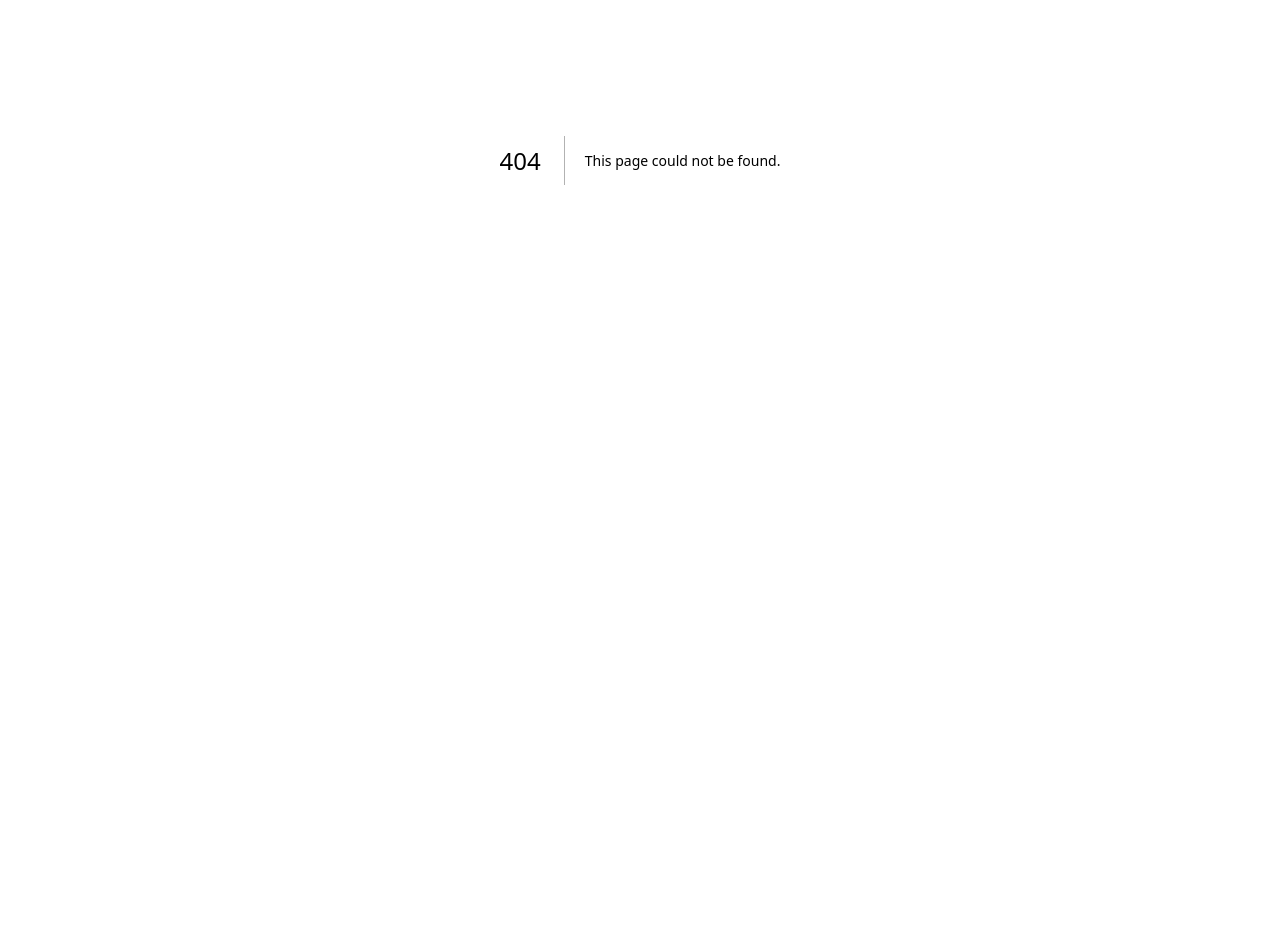
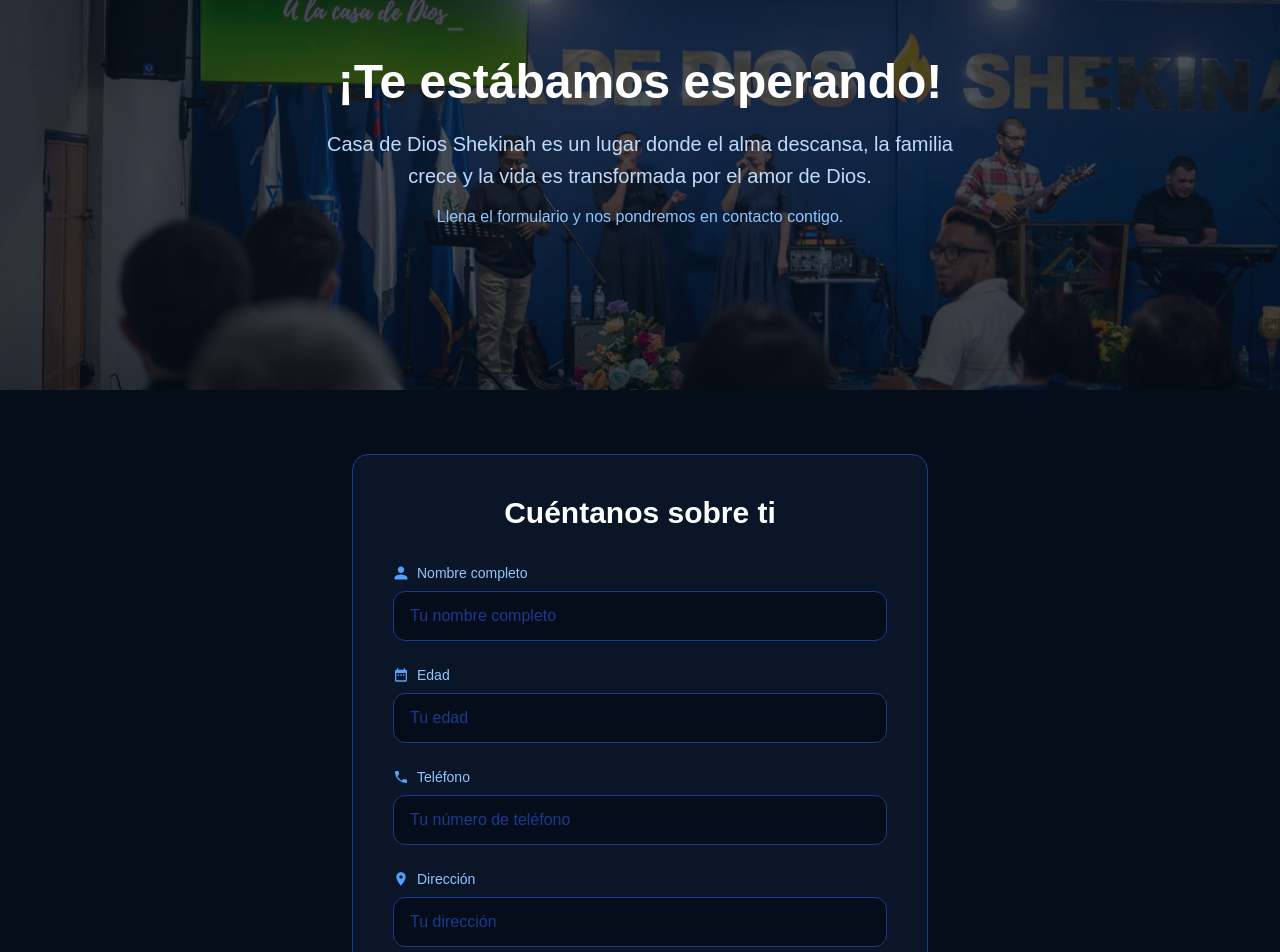
Before and after one commit to Sosagz09/shekinah-church, a Next.js app: page /soy-nuevo in a window 1280 px wide. Before the commit this address had no page. Shown: the part 240-1192 px from the top of the page. Before the commit the page ends 800 px from the top, so only its background shows below. Built offline with nearby package versions, Linux system fonts and the light colour scheme.

Commit message:
Creacion de background en soynuevo formulario

```diff
--- a/next.config.mjs
+++ b/next.config.mjs
@@ -1,6 +1,8 @@
 /** @type {import('next').NextConfig} */
 const nextConfig = {
-  /* config options here */
+  images: {
+    unoptimized: true,
+  },
 };
 
 export default nextConfig;
--- a/src/app/nosotros/page.js
+++ b/src/app/nosotros/page.js
@@ -65,7 +65,7 @@ export default function Nosotros() {
             <div className="bg-blue-700 text-white font-bold text-xl px-6 py-2 rounded-full">2026</div>
             <h3 className="text-white font-bold text-xl">Hoy</h3>
             <p className="text-blue-200 text-sm leading-relaxed">
-              Hoy somos una iglesia con 4 ministerios activos
+              Hoy somos una iglesia con 12 ministerios activos
               y una comunidad creciente unida por el amor de Dios.
             </p>
           </div>
@@ -101,7 +101,7 @@ export default function Nosotros() {
             <p className="text-white font-medium">Años de ministerio</p>
           </div>
           <div>
-            <p className="text-5xl font-bold text-blue-400 mb-2">4</p>
+            <p className="text-5xl font-bold text-blue-400 mb-2">12</p>
             <p className="text-white font-medium">Ministerios activos</p>
           </div>
           <div>
--- a/src/app/page.js
+++ b/src/app/page.js
@@ -13,7 +13,7 @@ export default function Home() {
         <p className="text-xl text-blue-300 mb-8">
           Isaías 35
         </p>
-        <a href="/servicios" className="bg-blue-600 hover:bg-blue-500 text-white font-semibold px-8 py-4 rounded-full transition-colors text-lg">
+        <a href="/soy-nuevo" className="bg-blue-600 hover:bg-blue-500 text-white font-semibold px-8 py-4 rounded-full transition-colors text-lg">
           Únete a nosotros
         </a>
       </section>
--- /dev/null
+++ b/src/app/soy-nuevo/page.js
@@ -0,0 +1,81 @@
+"use client";
+import { useState } from "react";
+import Navbar from "@/components/Navbar";
+
+export default function SoyNuevo() {
+  const [form, setForm] = useState({ nombre: "", edad: "", telefono: "", direccion: "" });
+
+  const handleChange = (e) => {
+    setForm({ ...form, [e.target.name]: e.target.value });
+  };
+
+  const handleSubmit = (e) => {
+    e.preventDefault();
+    const mensaje = `Hola, mi nombre es ${form.nombre}, tengo ${form.edad} años, mi teléfono es ${form.telefono}, vivo en ${form.direccion}. Me gustaría ser parte de Casa de Dios Shekinah.`;
+    const url = `https://wa.me/50372989635?text=${encodeURIComponent(mensaje)}`;
+    window.open(url, "_blank");
+  };
+
+  return (
+    <main className="bg-[#060d1a] min-h-screen">
+      <Navbar />
+
+      {/* Hero con imagen de fondo */}
+      <div style={{ position: 'relative', height: '500px', overflow: 'hidden' }}>
+        <img src="/soynuevo.jpeg" alt="" style={{ position: 'absolute', top: 0, left: 0, width: '100%', height: '100%', objectFit: 'cover', zIndex: 0 }} />
+        <div style={{ position: 'absolute', top: 0, left: 0, width: '100%', height: '100%', background: 'rgba(6,13,26,0.72)', zIndex: 1 }}></div>
+        <div style={{ position: 'relative', zIndex: 2, height: '100%', display: 'flex', flexDirection: 'column', alignItems: 'center', justifyContent: 'center', textAlign: 'center', padding: '0 2rem' }}>
+          <h1 className="text-5xl font-bold text-white leading-tight mb-4">
+            ¡Te estábamos esperando!
+          </h1>
+          <p className="text-blue-200 text-xl max-w-2xl leading-relaxed">
+            Casa de Dios Shekinah es un lugar donde el alma descansa,
+            la familia crece y la vida es transformada por el amor de Dios.
+          </p>
+          <p className="text-blue-300 text-md mt-3">
+            Llena el formulario y nos pondremos en contacto contigo.
+          </p>
+        </div>
+      </div>
+
+      {/* Formulario */}
+      <section className="flex flex-col items-center py-16 px-8">
+        <form onSubmit={handleSubmit} className="bg-[#0a1628] rounded-2xl p-10 w-full max-w-xl flex flex-col gap-6 border border-blue-900">
+          <h2 className="text-3xl font-bold text-white text-center mb-2">Cuéntanos sobre ti</h2>
+          <div className="flex flex-col gap-2">
+            <label className="text-blue-300 text-sm font-medium flex items-center gap-2">
+              <svg xmlns="http://www.w3.org/2000/svg" className="w-4 h-4 fill-blue-400" viewBox="0 0 24 24"><path d="M12 12c2.7 0 4.8-2.1 4.8-4.8S14.7 2.4 12 2.4 7.2 4.5 7.2 7.2 9.3 12 12 12zm0 2.4c-3.2 0-9.6 1.6-9.6 4.8v2.4h19.2v-2.4c0-3.2-6.4-4.8-9.6-4.8z"/></svg>
+              Nombre completo
+            </label>
+            <input type="text" name="nombre" value={form.nombre} onChange={handleChange} required placeholder="Tu nombre completo" className="bg-[#060d1a] border border-blue-900 rounded-xl px-4 py-3 text-white placeholder-blue-900 focus:outline-none focus:border-blue-500" />
+          </div>
+          <div className="flex flex-col gap-2">
+            <label className="text-blue-300 text-sm font-medium flex items-center gap-2">
+              <svg xmlns="http://www.w3.org/2000/svg" className="w-4 h-4 fill-blue-400" viewBox="0 0 24 24"><path d="M9 11H7v2h2v-2zm4 0h-2v2h2v-2zm4 0h-2v2h2v-2zm2-7h-1V2h-2v2H8V2H6v2H5C3.9 4 3 4.9 3 6v14c0 1.1.9 2 2 2h14c1.1 0 2-.9 2-2V6c0-1.1-.9-2-2-2zm0 16H5V9h14v11z"/></svg>
+              Edad
+            </label>
+            <input type="number" name="edad" value={form.edad} onChange={handleChange} required placeholder="Tu edad" className="bg-[#060d1a] border border-blue-900 rounded-xl px-4 py-3 text-white placeholder-blue-900 focus:outline-none focus:border-blue-500" />
+          </div>
+          <div className="flex flex-col gap-2">
+            <label className="text-blue-300 text-sm font-medium flex items-center gap-2">
+              <svg xmlns="http://www.w3.org/2000/svg" className="w-4 h-4 fill-blue-400" viewBox="0 0 24 24"><path d="M6.6 10.8c1.4 2.8 3.8 5.1 6.6 6.6l2.2-2.2c.3-.3.7-.4 1-.2 1.1.4 2.3.6 3.6.6.6 0 1 .4 1 1V20c0 .6-.4 1-1 1-9.4 0-17-7.6-17-17 0-.6.4-1 1-1h3.5c.6 0 1 .4 1 1 0 1.3.2 2.5.6 3.6.1.3 0 .7-.2 1L6.6 10.8z"/></svg>
+              Teléfono
+            </label>
+            <input type="tel" name="telefono" value={form.telefono} onChange={handleChange} required placeholder="Tu número de teléfono" className="bg-[#060d1a] border border-blue-900 rounded-xl px-4 py-3 text-white placeholder-blue-900 focus:outline-none focus:border-blue-500" />
+          </div>
+          <div className="flex flex-col gap-2">
+            <label className="text-blue-300 text-sm font-medium flex items-center gap-2">
+              <svg xmlns="http://www.w3.org/2000/svg" className="w-4 h-4 fill-blue-400" viewBox="0 0 24 24"><path d="M12 2C8.13 2 5 5.13 5 9c0 5.25 7 13 7 13s7-7.75 7-13c0-3.87-3.13-7-7-7zm0 9.5c-1.38 0-2.5-1.12-2.5-2.5s1.12-2.5 2.5-2.5 2.5 1.12 2.5 2.5-1.12 2.5-2.5 2.5z"/></svg>
+              Dirección
+            </label>
+            <input type="text" name="direccion" value={form.direccion} onChange={handleChange} required placeholder="Tu dirección" className="bg-[#060d1a] border border-blue-900 rounded-xl px-4 py-3 text-white placeholder-blue-900 focus:outline-none focus:border-blue-500" />
+          </div>
+          <button type="submit" className="bg-green-600 hover:bg-green-500 text-white font-semibold py-4 rounded-full transition-colors text-lg flex items-center justify-center gap-3 mt-2">
+            <svg xmlns="http://www.w3.org/2000/svg" className="w-6 h-6 fill-white" viewBox="0 0 24 24"><path d="M17.472 14.382c-.297-.149-1.758-.867-2.03-.967-.273-.099-.471-.148-.67.15-.197.297-.767.966-.94 1.164-.173.199-.347.223-.644.075-.297-.15-1.255-.463-2.39-1.475-.883-.788-1.48-1.761-1.653-2.059-.173-.297-.018-.458.13-.606.134-.133.298-.347.446-.52.149-.174.198-.298.298-.497.099-.198.05-.371-.025-.52-.075-.149-.669-1.612-.916-2.207-.242-.579-.487-.5-.669-.51-.173-.008-.371-.01-.57-.01-.198 0-.52.074-.792.372-.272.297-1.04 1.016-1.04 2.479 0 1.462 1.065 2.875 1.213 3.074.149.198 2.096 3.2 5.077 4.487.709.306 1.262.489 1.694.625.712.227 1.36.195 1.871.118.571-.085 1.758-.719 2.006-1.413.248-.694.248-1.289.173-1.413-.074-.124-.272-.198-.57-.347z"/><path d="M12 0C5.373 0 0 5.373 0 12c0 2.124.558 4.118 1.535 5.847L.057 23.571a.75.75 0 00.921.921l5.724-1.478A11.952 11.952 0 0012 24c6.627 0 12-5.373 12-12S18.627 0 12 0zm0 21.75a9.725 9.725 0 01-4.964-1.362l-.355-.212-3.393.875.891-3.282-.231-.368A9.722 9.722 0 012.25 12C2.25 6.615 6.615 2.25 12 2.25S21.75 6.615 21.75 12 17.385 21.75 12 21.75z"/></svg>
+            Enviar por WhatsApp
+          </button>
+        </form>
+      </section>
+    </main>
+  );
+}
```
Also changed, not shown: public/soynuevo.jpeg (added).
